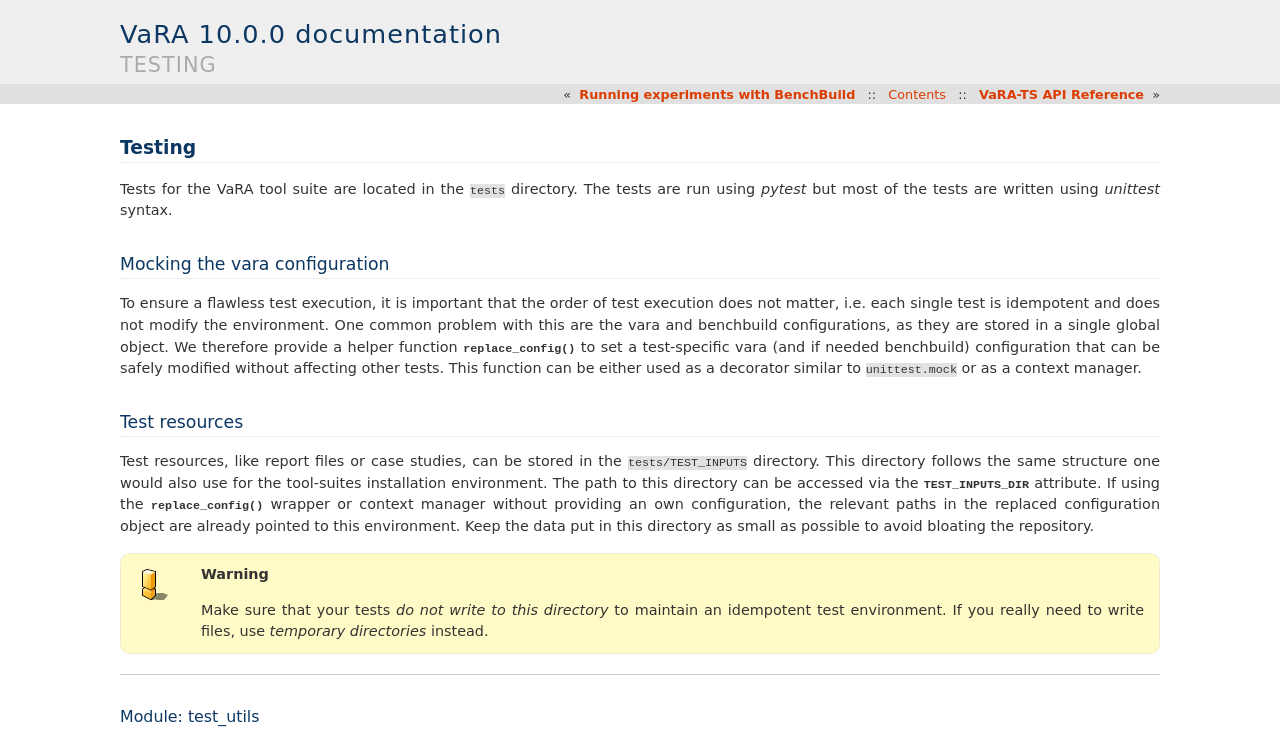
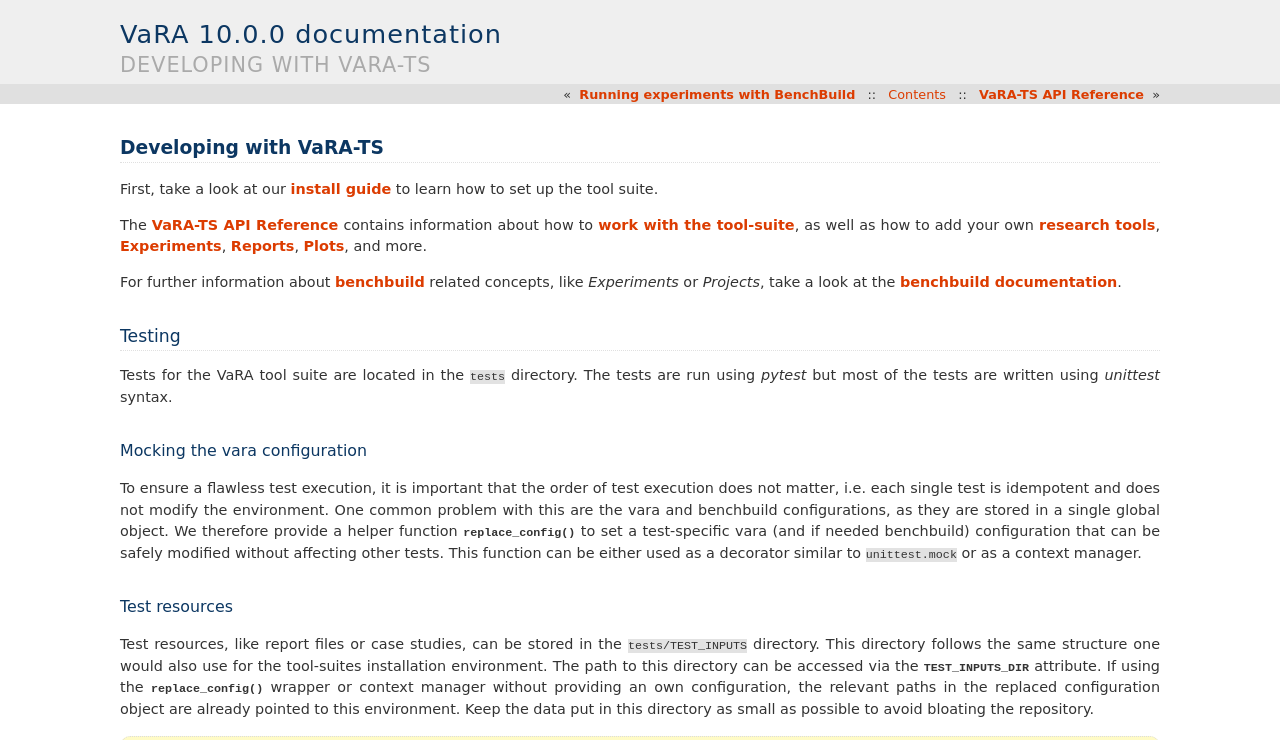
Before and after one commit to se-sic/VaRA-Tool-Suite, a Sphinx documentation site: the page built from docs/source/vara-ts/development.rst, in a window 1280 px wide, cut to the strip 0-740 px from the top of the page. Built offline with Sphinx 7.4.7, drawn with Linux system fonts in a browser that asks for light colours.

Commit message:
Add short development how-to

```diff
--- a/docs/source/index.rst
+++ b/docs/source/index.rst
@@ -36,7 +36,7 @@
 
    vara-ts/vara-buildsetup
    vara-ts/benchbuild
-   vara-ts/testing
+   vara-ts/development
    vara-ts-api/vara-ts-api-reference
 
 
--- a/docs/source/vara-ts/testing.rst
+++ b/docs/source/vara-ts/development.rst
@@ -1,11 +1,20 @@
+Developing with VaRA-TS
+=======================
+
+First, take a look at our :ref:`install guide<Build VaRA with vara-buildsetup>` to learn how to set up the tool suite.
+
+The :ref:`VaRA-TS API Reference` contains information about how to :ref:`work with the tool-suite<Tools>`, as well as how to add your own :ref:`research tools<Research Tool API>`, :ref:`experiments`, :ref:`reports`, :ref:`plots`, and more.
+
+For further information about `benchbuild <https://github.com/PolyJIT/benchbuild>`_ related concepts, like `Experiments` or `Projects`, take a look at the  `benchbuild documentation <https://pprof-study.readthedocs.io/en/master/>`_.
+
 Testing
-=======
+-------
 
 Tests for the VaRA tool suite are located in the ``tests`` directory.
 The tests are run using `pytest` but most of the tests are written using `unittest` syntax.
 
 Mocking the vara configuration
-------------------------------
+..............................
 
 To ensure a flawless test execution, it is important that the order of test execution does not matter, i.e. each single test is idempotent and does not modify the environment.
 One common problem with this are the vara and benchbuild configurations, as they are stored in a single global object.
@@ -13,7 +22,7 @@
 This function can be either used as a decorator similar to ``unittest.mock`` or as a context manager.
 
 Test resources
---------------
+..............
 
 Test resources, like report files or case studies, can be stored in the ``tests/TEST_INPUTS`` directory.
 This directory follows the same structure one would also use for the tool-suites installation environment.
```
